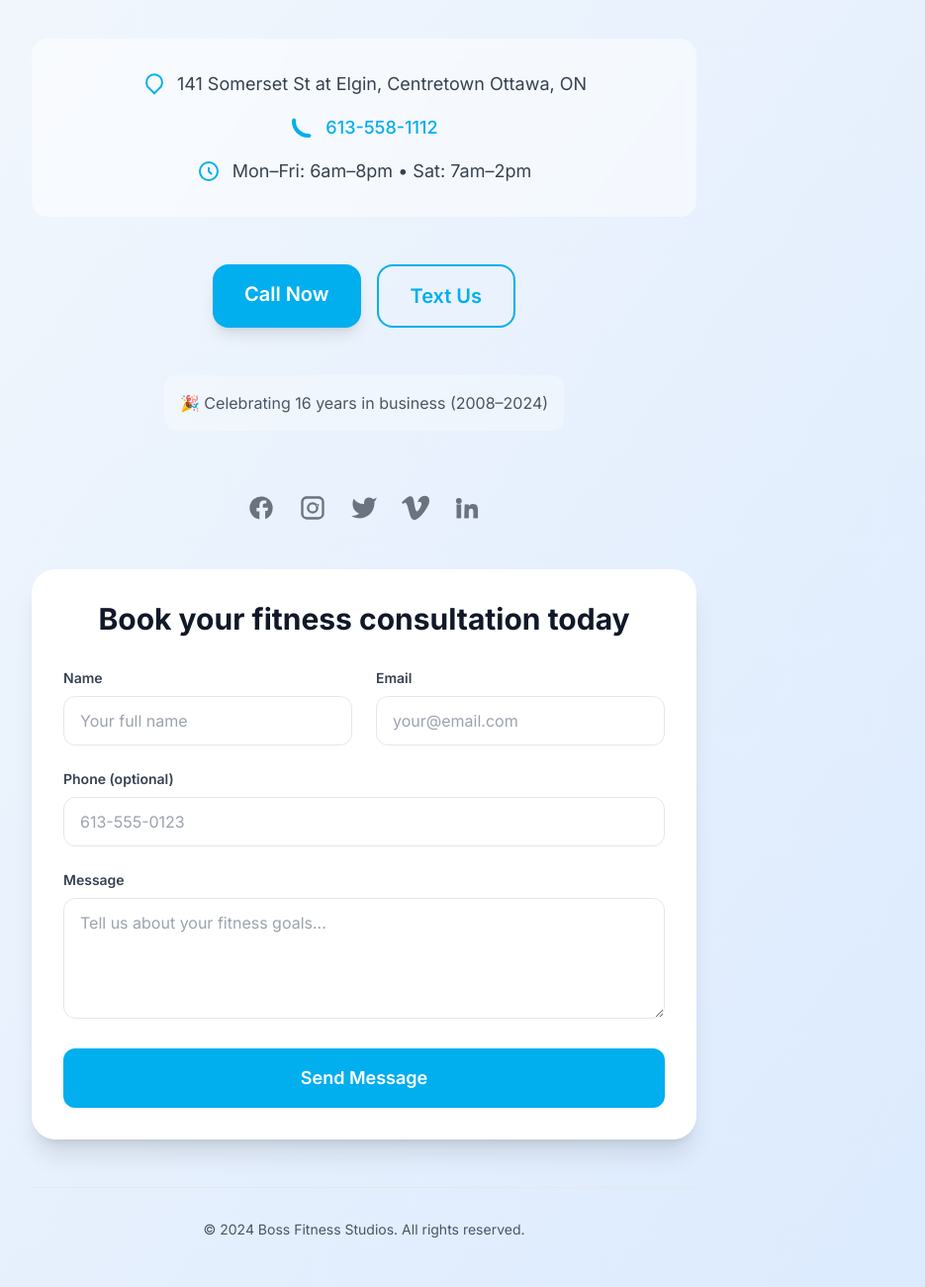
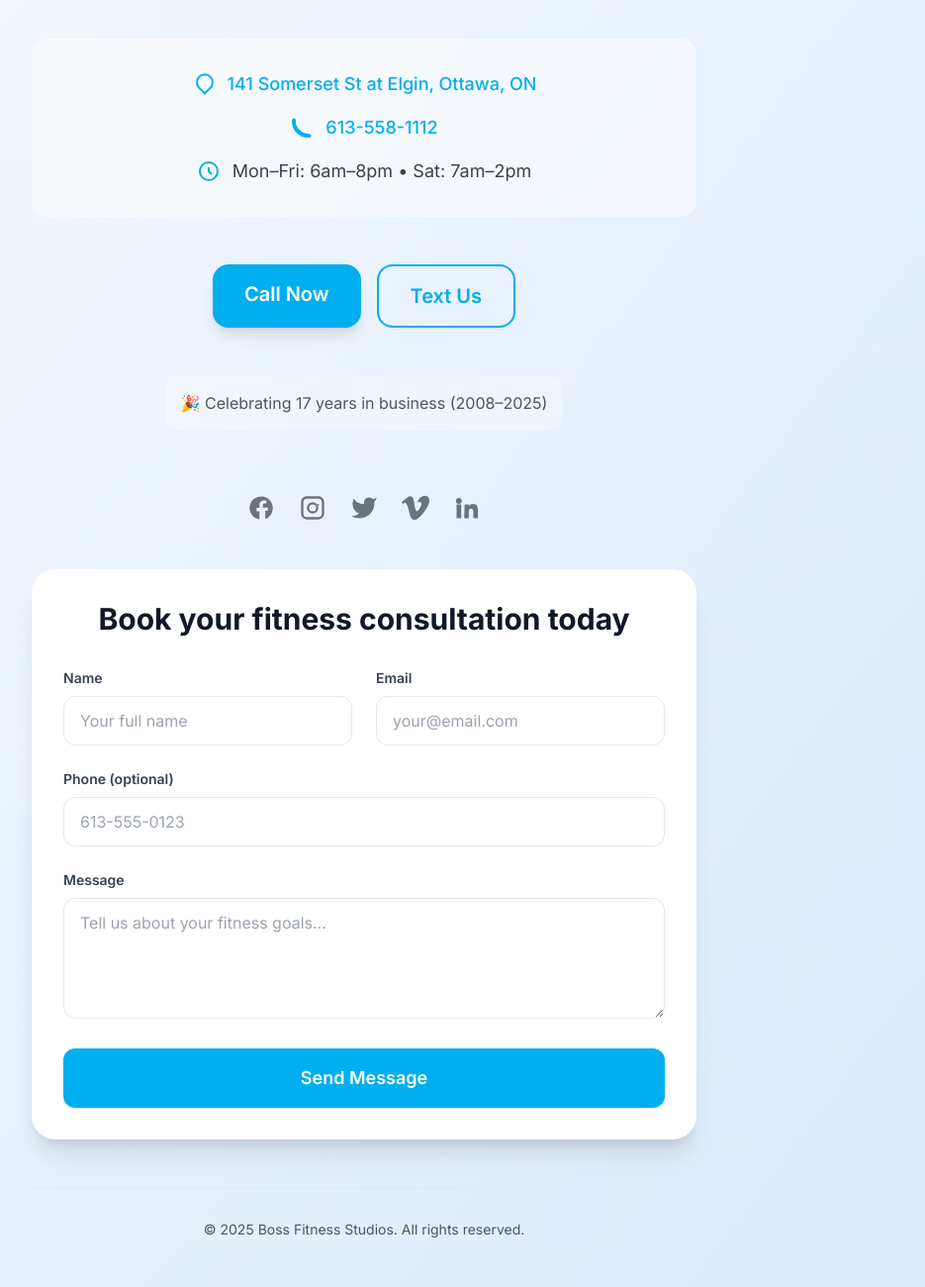
Before and after one commit to blboyle/bossfitpro, a plain HTML site: page index.html in a window 1280 px wide. Shown: the part 421-1721 px from the top of the page at 99% size, without its empty margins (272-1207 px from the left). Drawn offline with nearby package versions, Linux system fonts and the light colour scheme.

Commit message:
feat: Auto-generate dates and improve address link
Multiple improvements to keep content automatically updated:

1. Auto-generate copyright year (2024 → 2025, 2026, etc.)
2. Auto-calculate years in business (16 → 17 in 2025, 18 in 2026, etc.)
3. Remove "Centretown" from address for cleaner display
4. Make address clickable Google Maps link

Changes:
- Footer: "© 2024" → "© <current year>"
- Trust badge: "16 years (2008–2024)" → "<calculated> years (2008–<current year>)"
- Address: "Centretown Ottawa" → "Ottawa"
- Address: Now links to Google Maps with target="_blank" rel="noopener noreferrer"
- JavaScript calculates: currentYear - 2008 = years in business

Benefits:
- ✅ No manual updates needed for years
- ✅ Cleaner address format
- ✅ One-click directions via Google Maps
- ✅ Future-proof (works forever)

🤖 Generated with [Claude Code](https://claude.com/claude-code)

Co-Authored-By: Claude <noreply@anthropic.com>

```diff
--- a/index.html
+++ b/index.html
@@ -235,7 +235,9 @@
               d="M17.657 16.657L13 21.314l-4.657-4.657A8 8 0 1117.657 16.657z"
             />
           </svg>
-          <span>141 Somerset St at Elgin, Centretown Ottawa, ON</span>
+          <a href="https://maps.google.com/?q=141+Somerset+St+at+Elgin,Ottawa,ON" target="_blank" rel="noopener noreferrer" class="text-boss-blue hover:text-boss-blue-hover transition-colors font-medium">
+            141 Somerset St at Elgin, Ottawa, ON
+          </a>
         </div>
 
         <div class="flex items-center justify-center gap-3">
@@ -279,7 +281,7 @@
         </a>
         <a
           href="sms:6135581112"
-          class="border-2 border-boss-blue text-boss-blue px-8 py-4 rounded-2xl font-semibold text-xl hover:bg-cyan-50 transition-all hover:shadow-lg"
+          class="border-2 border-boss-blue text-boss-blue px-8 py-4 rounded-2xl font-semibold text-xl hover:bg-cyan-50 transition-all hover:shadow-lg transform hover:-translate-y-0.5"
         >
           Text Us
         </a>
@@ -287,7 +289,7 @@
 
       <!-- Trust Badge -->
       <div class="text-base text-gray-600 bg-white/30 backdrop-blur-sm rounded-xl p-4 inline-block">
-        🎉 Celebrating 16 years in business (2008–2024)
+        🎉 Celebrating <span id="yearsInBusiness"></span> years in business (2008–<span id="currentYearBadge"></span>)
       </div>
 
       <!-- Social Icons -->
@@ -410,11 +412,20 @@
 
       <!-- Footer -->
       <footer class="text-sm text-gray-600 pt-8 border-t border-gray-200">
-        &copy; 2024 Boss Fitness Studios. All rights reserved.
+        &copy; <span id="currentYear"></span> Boss Fitness Studios. All rights reserved.
       </footer>
     </main>
 
     <script>
+      // Set current year in footer and trust badge
+      const currentYear = new Date().getFullYear();
+      document.getElementById('currentYear').textContent = currentYear;
+      document.getElementById('currentYearBadge').textContent = currentYear;
+
+      // Calculate years in business (founded 2008)
+      const yearsInBusiness = currentYear - 2008;
+      document.getElementById('yearsInBusiness').textContent = yearsInBusiness;
+
       // Form submission handling
       const contactForm = document.getElementById('contactForm');
       const submitButton = document.getElementById('submitButton');
```
Also changed, not shown: 404.html (+6 -1 lines).
